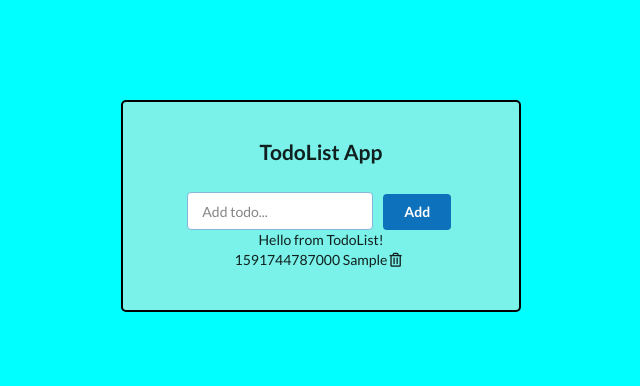
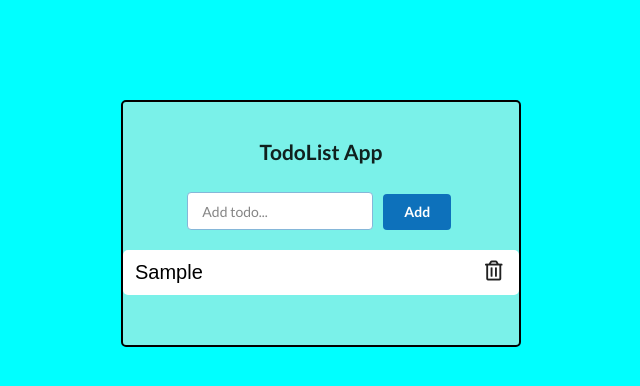
Before and after one commit to lawrenceyoon/React-App--TodoList, a React (Create React App) app: page / in a window 1280 px wide. Both pictures are taken after typing "Sample" into the empty fields and a click on the button "Add". Shown: the top 386 px of the page, without its empty margins (319-959 px from the left). Built offline with nearby package versions, Linux system fonts and the light colour scheme.

Commit message:
Finished editing and deleting todo

```diff
--- a/package.json
+++ b/package.json
@@ -8,6 +8,7 @@
     "@testing-library/user-event": "^7.2.1",
     "react": "^16.13.1",
     "react-dom": "^16.13.1",
+    "react-flip-move": "^3.0.4",
     "react-scripts": "3.4.1",
     "sass": "^1.26.8"
   },
--- a/src/components/app/App.js
+++ b/src/components/app/App.js
@@ -16,7 +16,16 @@ class App extends React.Component {
   };
 
   // event handlers
-  onFormSubmit = (event) => {
+  onInputChange = (event) => { // Input bar
+    this.setState({
+      currentTodo: {
+        todo: event.target.value,
+        key: Date.now()
+      }
+    });
+  };
+
+  onFormSubmit = (event) => { // Add todo
     event.preventDefault();
     this.setState({
       todos: [...this.state.todos, this.state.currentTodo],
@@ -27,16 +36,16 @@ class App extends React.Component {
     });
   };
 
-  onInputChange = (event) => {
-    this.setState({
-      currentTodo: {
-        todo: event.target.value,
-        key: Date.now()
-      }
+  onUpdateTodo = (text, key) => { // Editing todo
+    this.state.todos.map(todo => {
+      if (todo.key === key) {
+        todo.todo = text;
+      };
     });
+    this.setState({todos: this.state.todos});
   };
 
-  onDeleteTodo = (key) => {
+  onDeleteTodo = (key) => { // Deleting todo
     const filteredItems = this.state.todos.filter((todo) => todo.key !== key);
     this.setState({ todos: filteredItems });
   };
@@ -55,7 +64,7 @@ class App extends React.Component {
           <button className="ui primary button" type="submit">Add</button>
         </form>
 
-        <TodoList todos={this.state.todos} deleteTodo={this.onDeleteTodo} />
+        <TodoList todos={this.state.todos} updateTodo={this.onUpdateTodo} deleteTodo={this.onDeleteTodo} toggleComplete={this.onToggleTodo} />
       </div>
     );
   };
--- a/src/components/todolist/TodoList.js
+++ b/src/components/todolist/TodoList.js
@@ -1,5 +1,6 @@
 // dependencies
 import React from 'react';
+import FlipMove from 'react-flip-move';
 // local files
 import './TodoList.scss';
 
@@ -7,7 +8,12 @@ const TodoList = (props) => {
   const List = props.todos.map((todo) => {
     return (
       <div className="TodoItem" key={todo.key}>
-        {todo.key} {todo.todo}
+        <input
+          type="text"
+          id={todo.key}
+          onChange={(event) => {props.updateTodo(event.target.value, todo.key)}}
+          value={todo.todo}
+        />
         <span className="icon">
           <i
             className="trash alternate outline icon"
@@ -20,8 +26,9 @@ const TodoList = (props) => {
 
   return (
     <div className="TodoList">
-      Hello from TodoList!
-      {List}
+      <FlipMove duration={300} easing="ease-in-out">
+        {List}
+      </FlipMove>
     </div>
   );
 };
--- a/src/components/todolist/TodoList.scss
+++ b/src/components/todolist/TodoList.scss
@@ -0,0 +1,26 @@
+.TodoList {
+  margin-top: 20px;
+
+  .TodoItem {
+    font-size: 20px;
+    padding: 10px;
+    border-radius: 5px;
+    background-color: #fff;
+    position: relative;
+    text-align: left;
+    margin: 0 auto 10px auto;
+  }
+
+  span {
+    position: absolute;
+    right: 10px;
+  }
+
+  .checkbox {
+    right: 50px;
+  }
+
+  input {
+    border: none;
+  }
+}
```
Also changed, not shown: 2 other files (tests, documents, lock files or other folders).
